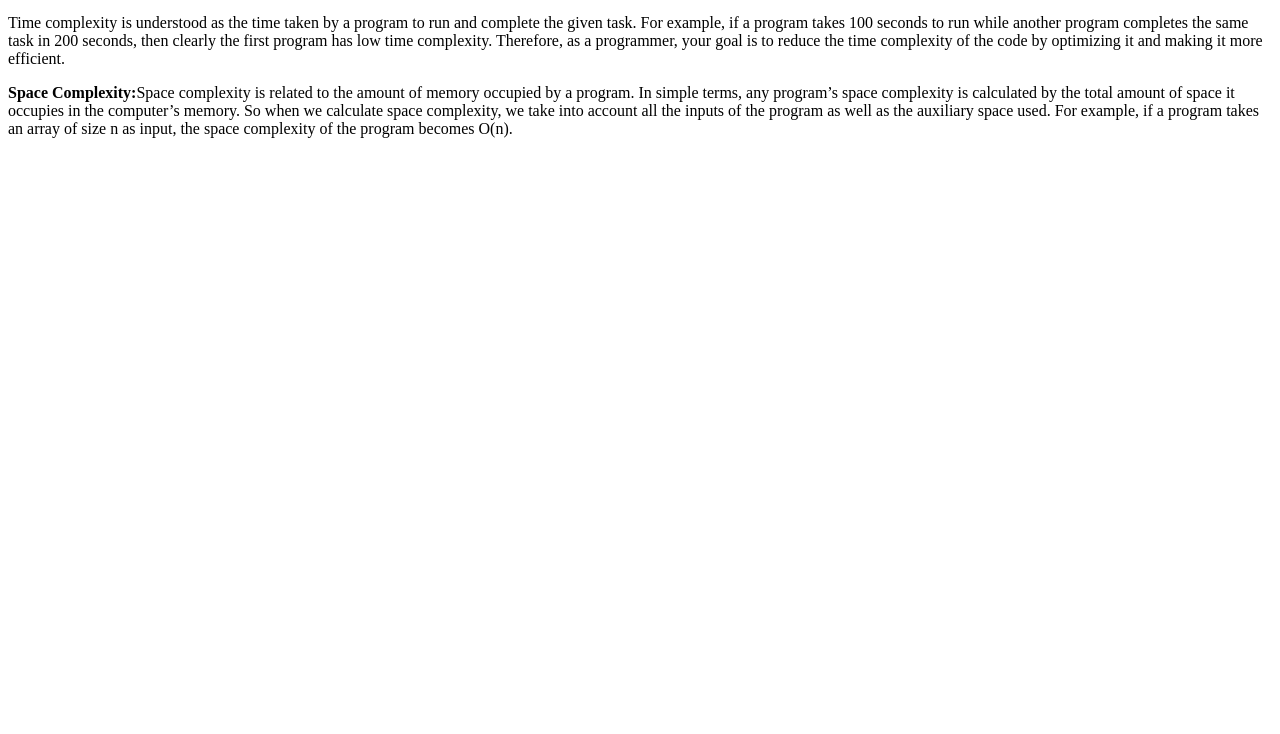
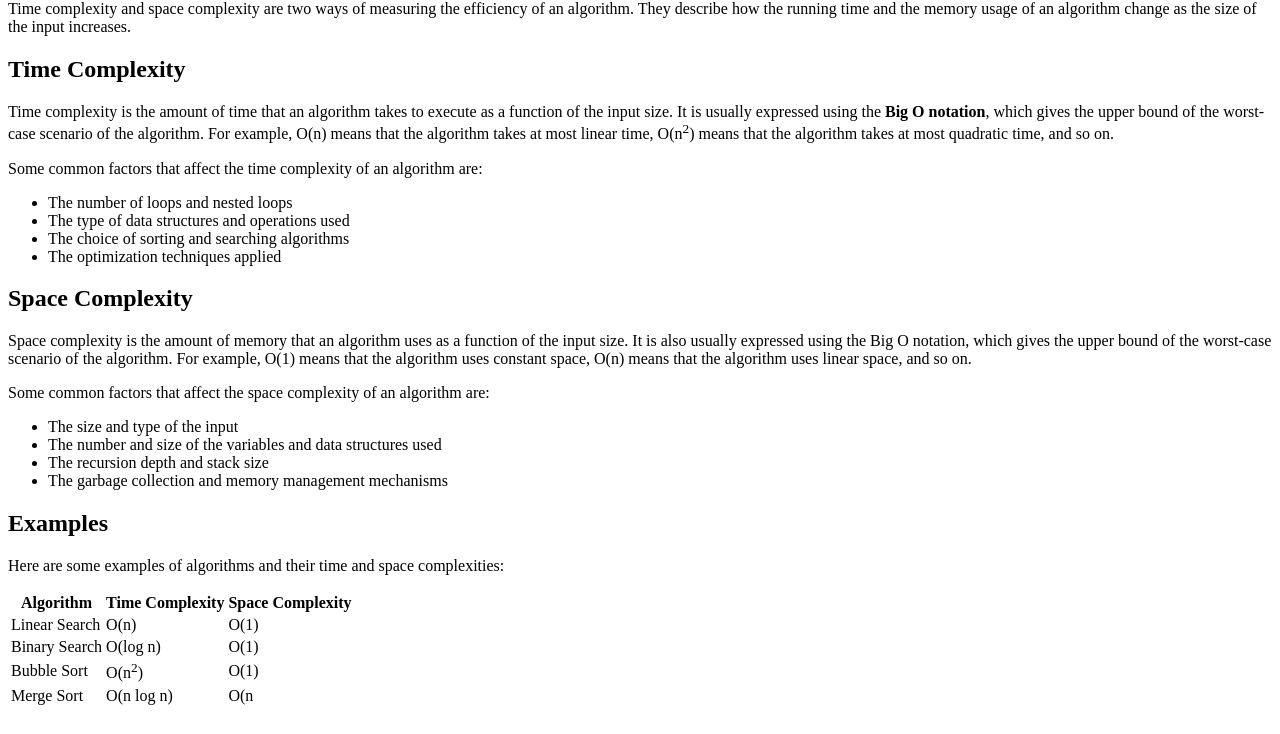
Before and after one commit to acciojob/time-and-space-complexity-JYOTIPATIL-hub, a website: page main.html in a window 1280 px wide. Shown: the part 66-800 px from the top of the page. Drawn offline with Linux system fonts and the light colour scheme.

Commit message:
created a submission

```diff
--- a/main.html
+++ b/main.html
@@ -1,25 +1,52 @@
-<!DOCTYPE html>
-
 <html>
-
 <head>
-	<link rel="stylesheet" href="styles.css">
+    <title>Time and Space Complexity</title>
 </head>
-
 <body>
-	<!-- the entire body must be written by student -->
-   <h1>Time and Space Complexity </h1>
- <p>Time complexity is understood as the time taken by a program to run and complete the given task. For example, if a program takes 100 seconds to run while another program completes the same task in 200 seconds, then clearly the first program has low time complexity. Therefore, as a programmer, your goal is to reduce the time complexity of the code by optimizing it and making it more efficient.</p>
-<b>Space Complexity:</b>Space complexity is related to the amount of memory occupied by a program. In simple terms, any program’s space complexity is calculated by the total amount of space it occupies in the computer’s memory. So when we calculate space complexity, we take into account all the inputs of the program as well as the auxiliary space used. For example, if a program takes an array of size n as input, the space complexity of the program becomes O(n).
-
-
-
-
-
-
-    <script type="text/javascript" src="./script.js">
-</script>
-
-</body>
-
-</html>
+    <h1>Time and Space Complexity</h1>
+    <p>Time complexity and space complexity are two ways of measuring the efficiency of an algorithm. They describe how the running time and the memory usage of an algorithm change as the size of the input increases.</p>
+    <h2>Time Complexity</h2>
+    <p>Time complexity is the amount of time that an algorithm takes to execute as a function of the input size. It is usually expressed using the <strong>Big O notation</strong>, which gives the upper bound of the worst-case scenario of the algorithm. For example, O(n) means that the algorithm takes at most linear time, O(n<sup>2</sup>) means that the algorithm takes at most quadratic time, and so on.</p>
+    <p>Some common factors that affect the time complexity of an algorithm are:</p>
+    <ul>
+        <li>The number of loops and nested loops</li>
+        <li>The type of data structures and operations used</li>
+        <li>The choice of sorting and searching algorithms</li>
+        <li>The optimization techniques applied</li>
+    </ul>
+    <h2>Space Complexity</h2>
+    <p>Space complexity is the amount of memory that an algorithm uses as a function of the input size. It is also usually expressed using the Big O notation, which gives the upper bound of the worst-case scenario of the algorithm. For example, O(1) means that the algorithm uses constant space, O(n) means that the algorithm uses linear space, and so on.</p>
+    <p>Some common factors that affect the space complexity of an algorithm are:</p>
+    <ul>
+        <li>The size and type of the input</li>
+        <li>The number and size of the variables and data structures used</li>
+        <li>The recursion depth and stack size</li>
+        <li>The garbage collection and memory management mechanisms</li>
+    </ul>
+    <h2>Examples</h2>
+    <p>Here are some examples of algorithms and their time and space complexities:</p>
+    <table>
+        <tr>
+            <th>Algorithm</th>
+            <th>Time Complexity</th>
+            <th>Space Complexity</th>
+        </tr>
+        <tr>
+            <td>Linear Search</td>
+            <td>O(n)</td>
+            <td>O(1)</td>
+        </tr>
+        <tr>
+            <td>Binary Search</td>
+            <td>O(log n)</td>
+            <td>O(1)</td>
+        </tr>
+        <tr>
+            <td>Bubble Sort</td>
+            <td>O(n<sup>2</sup>)</td>
+            <td>O(1)</td>
+        </tr>
+        <tr>
+            <td>Merge Sort</td>
+            <td>O(n log n)</td>
+            <td>O(n
```
